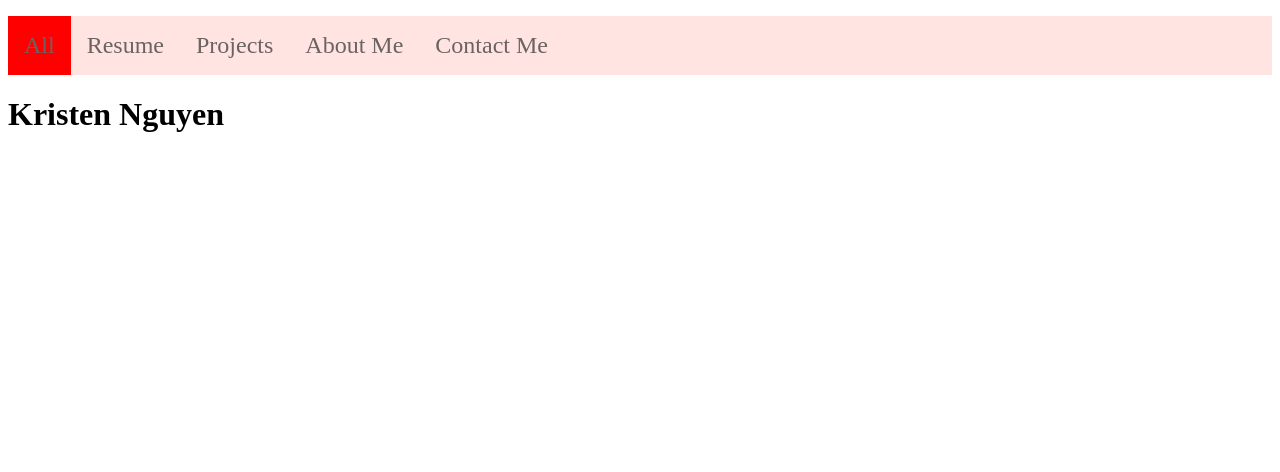
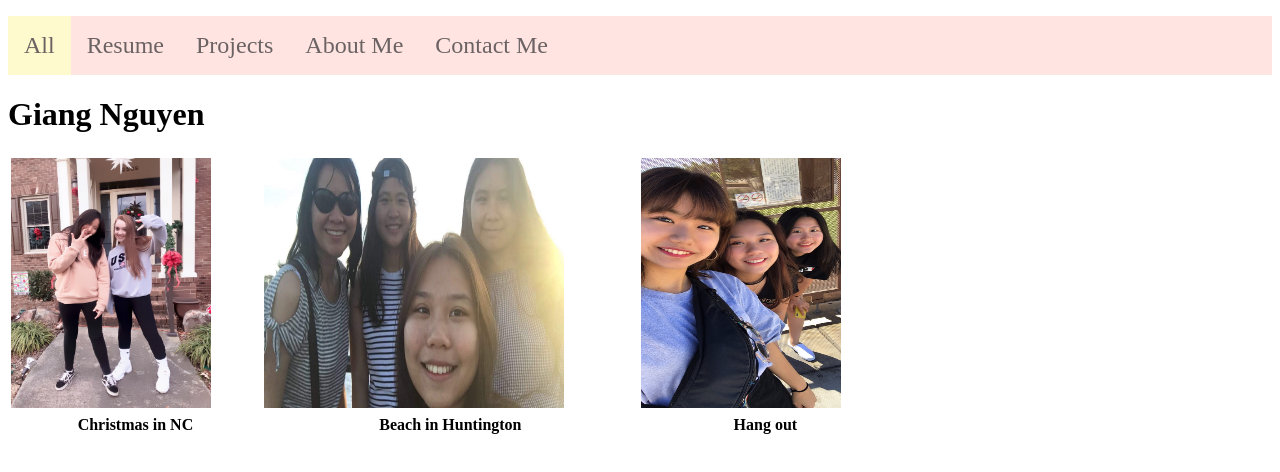
Before and after one commit to GiangNguyen2805/GiangNguyen2805.github.io, a plain HTML site: page all.html in a window 1280 px wide. Drawn offline with Linux system fonts and the light colour scheme.

Commit message:
Added in

```diff
--- a/all.html
+++ b/all.html
@@ -20,6 +20,16 @@
 
 <li ><a href="contactme.html">Contact Me</a></li>
 </ul>
-     <h1>Kristen Nguyen</h1>
+     <h1>Giang Nguyen</h1>
+     <table style="width:70%">
+    <tr>
+    <td><img src="images\exif-temp-image.JPG" width="200" height="250"></td>
+    <td><img src="images\IMG-4488.JPG" width="300" height="250"></td>
+    <td><img src="images\IMG-5547.JPG" width="200" height="250"></td>
+ </tr>
+ <tr>
+ <th> Christmas in NC</th>
+ <th> Beach in Huntington</th>
+ <th> Hang out</th>
  </body>
  </html>
--- a/style.css
+++ b/style.css
@@ -32,5 +32,5 @@
        display: block;
    }
    .active{
-       background-color: red;
+       background-color: lemonchiffon;
    }
```
Also changed, not shown: aboutme.html (+2 -1 lines), images/IMG-4488.JPG (added), images/IMG-5547.JPG (added), images/exif-temp-image.JPG (added).
